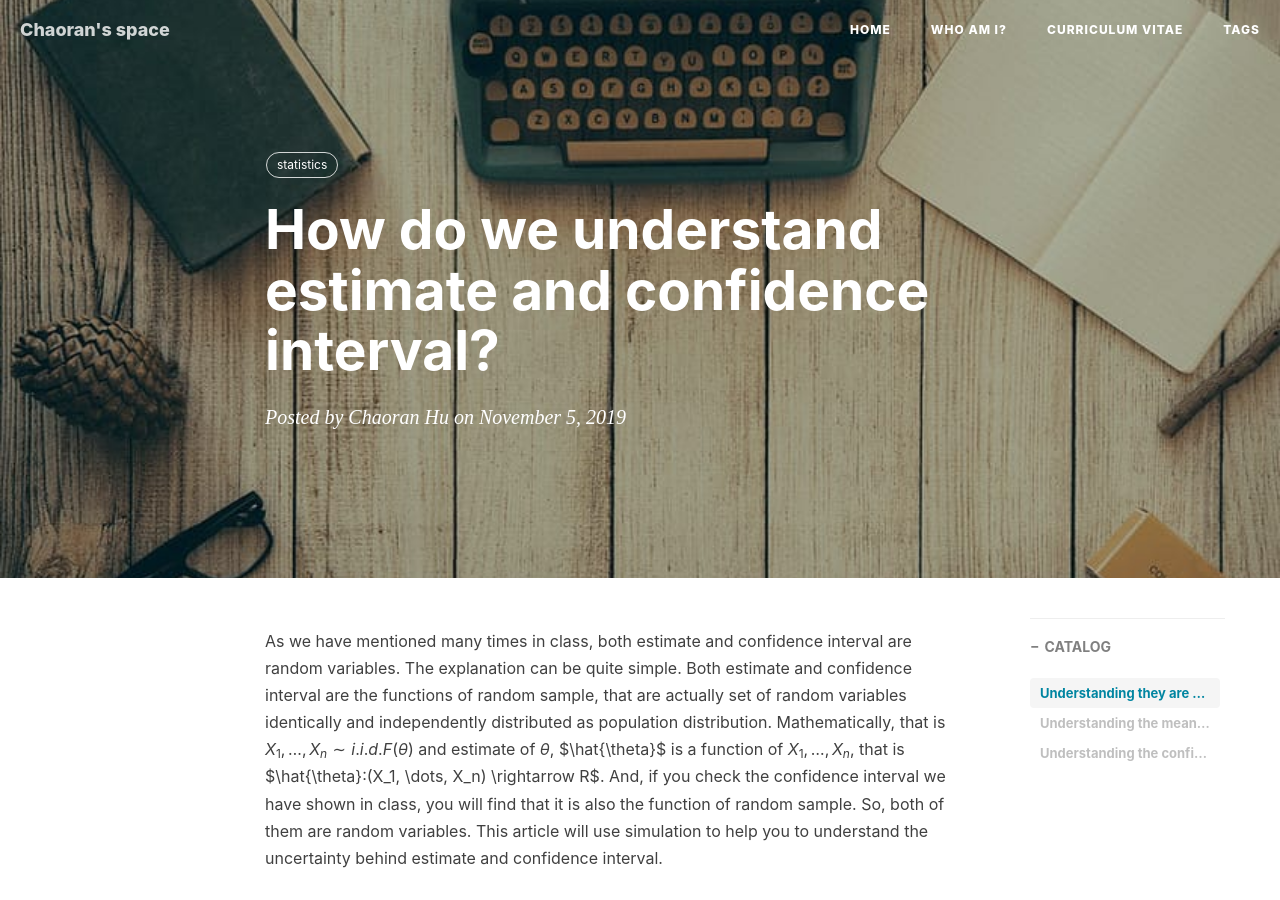
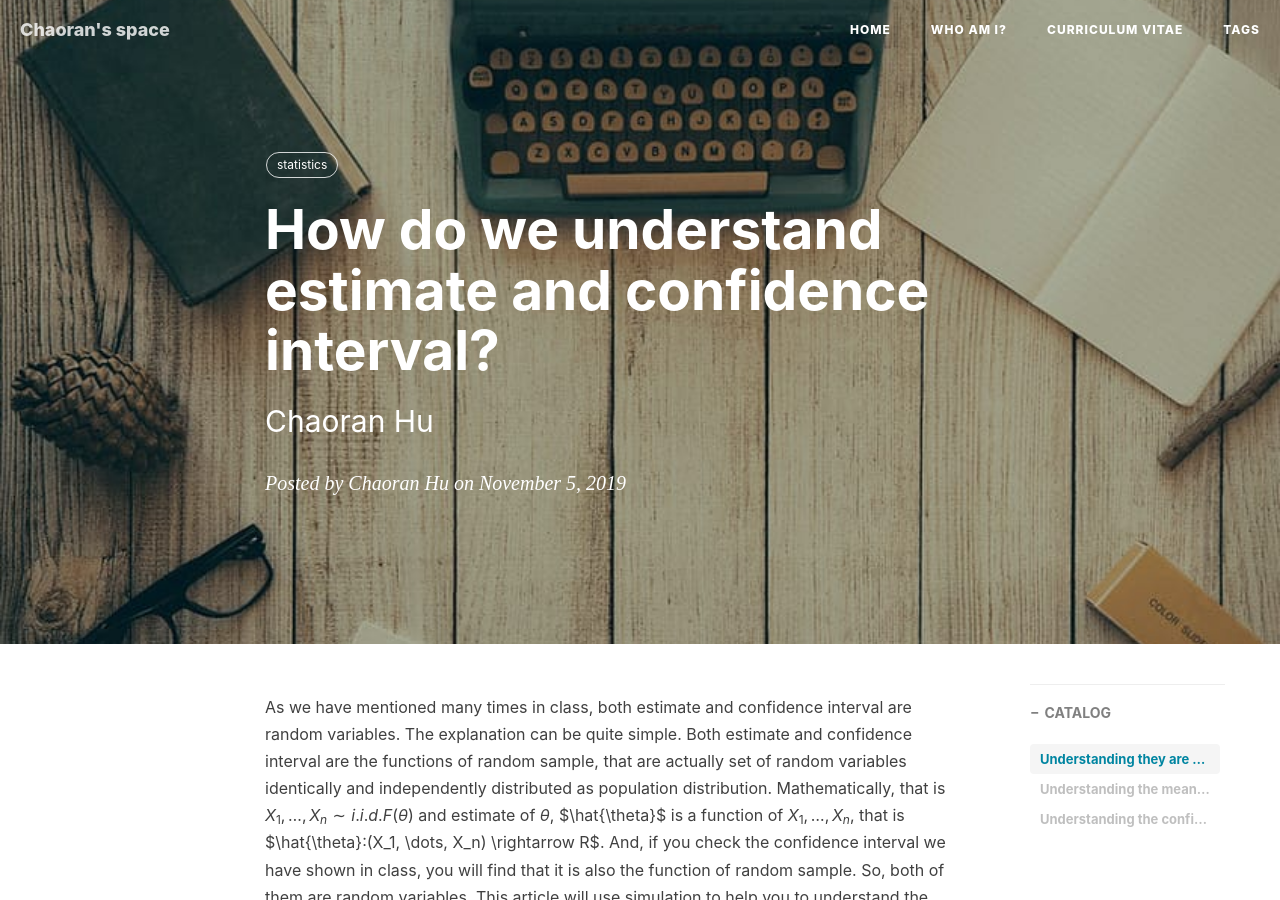
Before and after one commit to ChaoranHu/ChaoranHu.github.io, a Jekyll site: the page built from _posts/2019-11-05-understand_est_ci.md, in a window 1280 px wide and 900 px high. Built offline with Jekyll 4.4.1, drawn with Linux system fonts in a browser that asks for light colours; nearby versions of some CDN libraries; comment, search, counter and statistics services are not loaded.

Commit message:
Update 2019-11-05-understand_est_ci.md

```diff
--- a/_posts/2019-11-05-understand_est_ci.md
+++ b/_posts/2019-11-05-understand_est_ci.md
@@ -1,6 +1,7 @@
 ---
 layout: post
 title: How do we understand estimate and confidence interval?
+subtitle: Chaoran Hu
 date: 2019-11-05
 author: Chaoran Hu
 header-img: img/post-bg-desk.jpg
```
